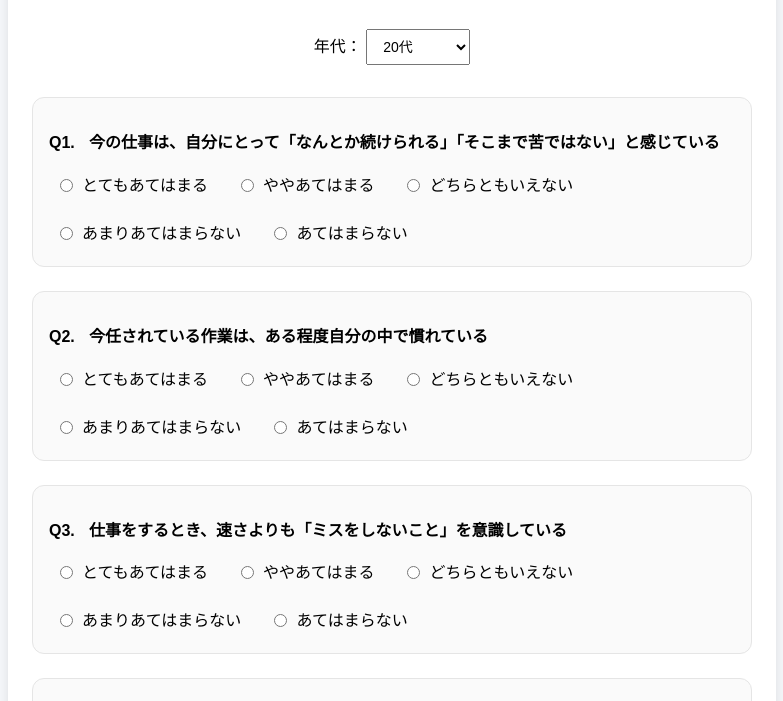
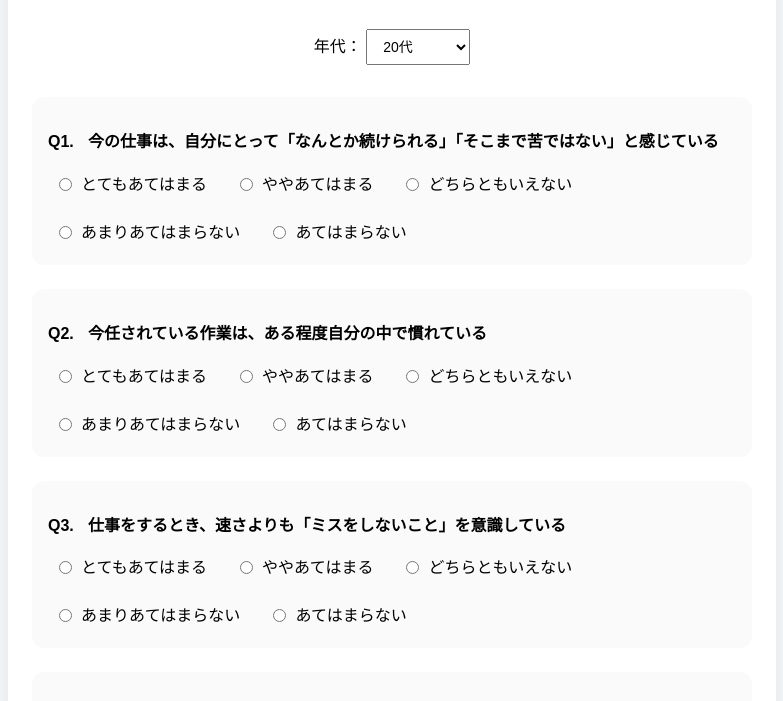
Before and after one commit to muxiazhishu38-code/Self-understanding-check-for-your-work, a plain HTML site: page index.html in a window 1280 px wide. Shown: the part 151-852 px from the top of the page, without its empty margins (248-1031 px from the left). Drawn offline with Linux system fonts and the light colour scheme.

Commit message:
Add files via upload

```diff
--- a/index.html
+++ b/index.html
@@ -18,8 +18,8 @@
       margin: 0 auto;
       background: #ffffff;
       padding: 32px 24px;
-      border-radius: 12px;
-      box-shadow: 0 4px 12px rgba(0,0,0,0.1);
+      border-radius: 16px;
+      box-shadow: 0 8px 24px rgba(0,0,0,0.08);
     }
 
     /* ===== 表題（1行固定） ===== */
@@ -52,7 +52,7 @@
 /* ===== 設問カード化 ===== */
 .question {
   background: #fafafa;
-  border: 1px solid #e5e5e5;
+  border: none;
   border-radius: 12px;
   padding: 16px 16px 18px;
   margin-bottom: 24px;
@@ -152,7 +152,9 @@
     #result h2 {
       text-align: center;
       font-size: 20px;
-      margin-bottom: 12px;
+      margin-bottom: 16px;
+      padding-bottom: 8px;
+      border-bottom: 1px solid #eee; /* ★ 細い区切り */
     }
 
     #result p {
```
